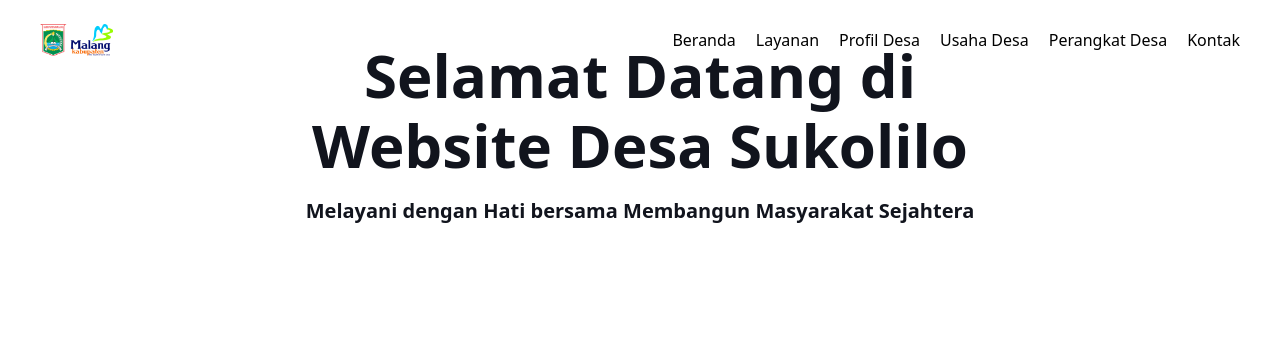
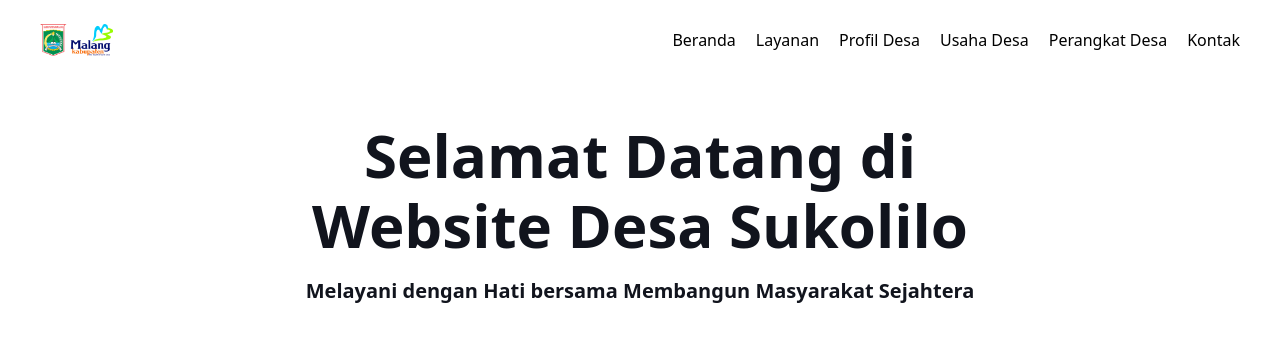
Before and after one commit to raffi194/Web-Sukolilo, a React (Vite) app: page / in a window 1280 px wide. Shown: the top 342 px of the page. Built offline with nearby package versions, Linux system fonts and the light colour scheme.

Commit message:
update hero to dynamic

```diff
--- a/src/App.jsx
+++ b/src/App.jsx
@@ -10,7 +10,7 @@ function App() {
     <>
       <div>
         <Navbar />
-        <Hero />
+        <Hero title1="Selamat Datang di" title2="Website Desa Sukolilo" description="Melayani dengan Hati bersama Membangun Masyarakat Sejahtera" />
       </div>
     </>
   )
--- a/src/components/Hero.jsx
+++ b/src/components/Hero.jsx
@@ -1,19 +1,19 @@
 import React from 'react';
+import PropTypes from 'prop-types';
 
-const Hero = () => {
+const Hero = ({ title1, title2, description }) => {
     return (
         <div className='text-center py-10'>
-            <h1 className='font'>Selamat Datang di <br />Website Desa Sukolilo</h1>
-            <p className='desc-hero pt-4'>Melayani dengan Hati bersama Membangun Masyarakat Sejahtera</p>
+            <h1 className='text-4xl font-bold'>{title1} <br />{title2}</h1>
+            <p className='desc-hero pt-4'>{description}</p>
         </div>
-
     );
 };
 
-
 Hero.propTypes = {
-
+    title1: PropTypes.string.isRequired,
+    title2: PropTypes.string.isRequired,
+    description: PropTypes.string,
 };
 
-
 export default Hero;
--- a/src/components/navbar.jsx
+++ b/src/components/navbar.jsx
@@ -5,7 +5,7 @@ import logo from '../assets/img/Logo_sukolilo.png';
 
 const Navbar = () => {
     return (
-        <div className='px-10 py-6 fixed top-0 w-full z-50'>
+        <div className='px-10 py-6 top-0 w-full z-50'>
             <nav className="text-black">
                 <div className="container mx-auto flex justify-between items-center">
                     <div className="text-black text-lg font-bold">
```
